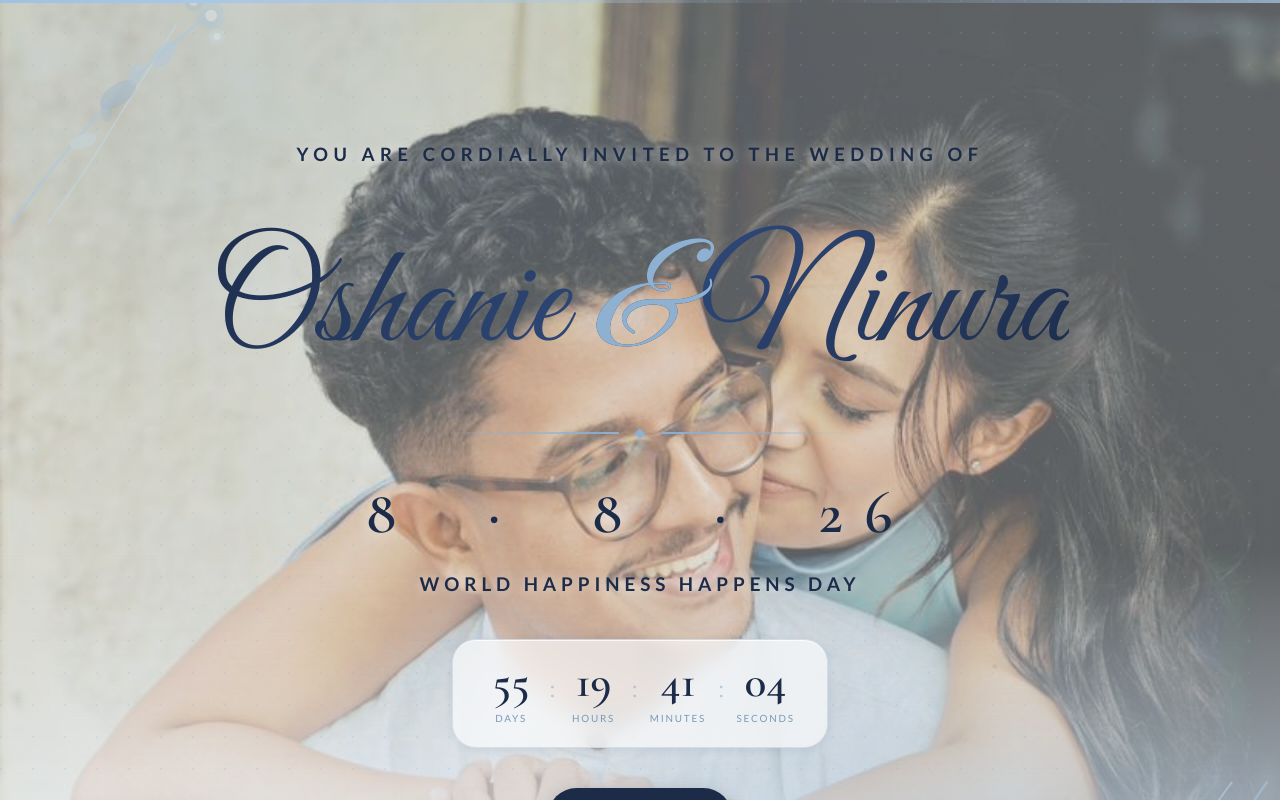
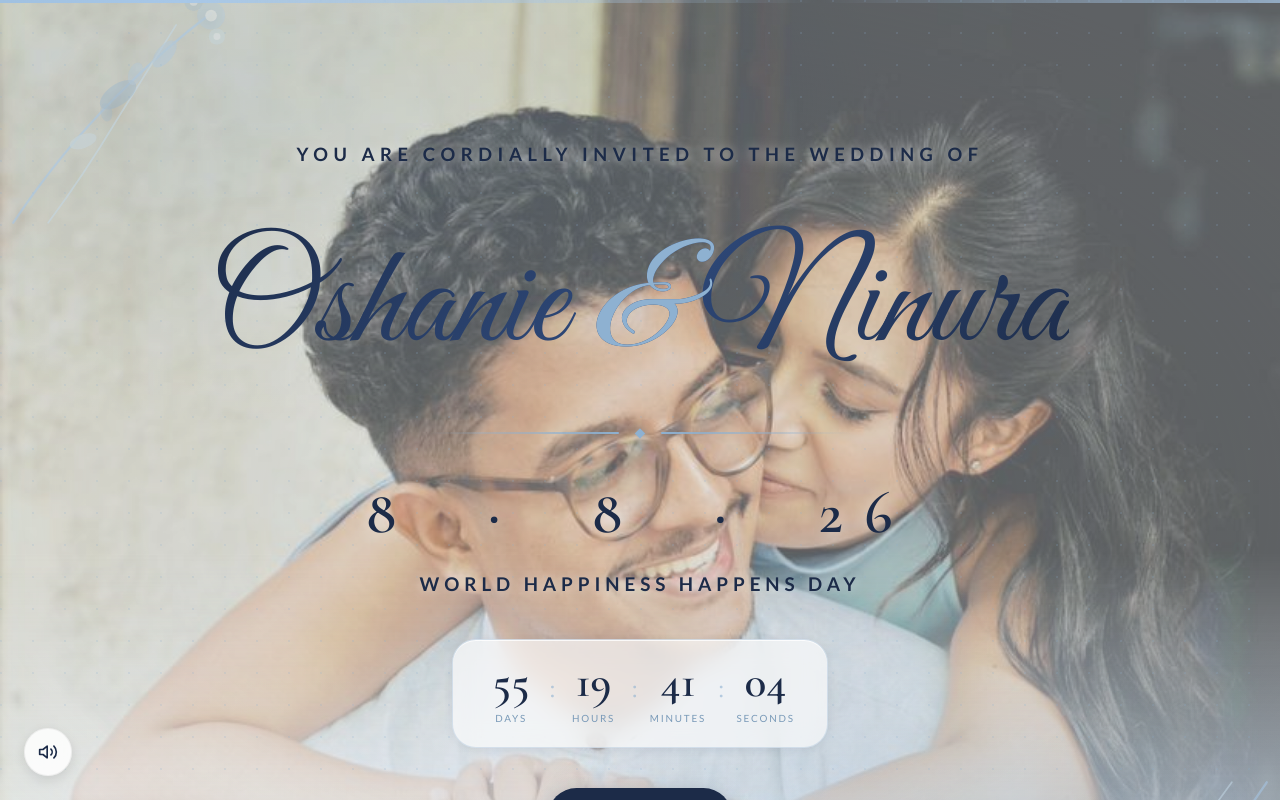
Before and after one commit to MrBtc04/oshie-nunura-wedding, a website: page public/index.html in a window 1280 px wide. Both pictures are taken after a click on the button "SKIP →". Shown: the top 800 px of the page. Drawn offline with nearby package versions, Linux system fonts and the light colour scheme.

Commit message:
feat: Add background music and toggle button

```diff
--- a/public/app.js
+++ b/public/app.js
@@ -39,6 +39,9 @@
     if (opened || leaving) return;
     opened = true;
 
+    // Start background music as soon as they interact
+    if (typeof window.playBackgroundMusic === 'function') window.playBackgroundMusic();
+
     // Fade the CTA button out
     cta?.classList.remove('is-visible');
     cta?.classList.add('is-fading');
@@ -69,6 +72,9 @@
   function enterSite() {
     if (leaving) return;
     leaving = true;
+
+    // Start background music (in case they skipped)
+    if (typeof window.playBackgroundMusic === 'function') window.playBackgroundMusic();
 
     // Slide the overlay up (defined in CSS as overlay-leave keyframe)
     overlay?.classList.add('is-leaving');
@@ -432,3 +438,39 @@
     }
   });
 })();
+
+// ─── Background Music ────────────────────────────────────────────────────────
+(function initMusic() {
+  const bgMusic = document.getElementById('bg-music');
+  const toggleBtn = document.getElementById('music-toggle');
+  if (!bgMusic || !toggleBtn) return;
+
+  const iconOn = toggleBtn.querySelector('.icon-sound-on');
+  const iconOff = toggleBtn.querySelector('.icon-sound-off');
+
+  bgMusic.volume = 0.5; // Soften the volume slightly
+
+  function toggleMusic() {
+    if (bgMusic.paused) {
+      bgMusic.play().catch(e => console.log('Playback prevented:', e));
+      iconOn.style.display = 'block';
+      iconOff.style.display = 'none';
+    } else {
+      bgMusic.pause();
+      iconOn.style.display = 'none';
+      iconOff.style.display = 'block';
+    }
+  }
+
+  toggleBtn.addEventListener('click', toggleMusic);
+
+  // Expose function so envelope logic can trigger playback
+  window.playBackgroundMusic = function() {
+    toggleBtn.hidden = false;
+    if (bgMusic.paused) {
+      bgMusic.play().catch(e => console.log('Playback prevented:', e));
+      iconOn.style.display = 'block';
+      iconOff.style.display = 'none';
+    }
+  };
+})();
--- a/public/index.html
+++ b/public/index.html
@@ -17,6 +17,23 @@
   <link rel="stylesheet" href="styles.css" />
 </head>
 <body>
+  <!-- Background Music -->
+  <audio id="bg-music" loop preload="auto">
+    <source src="music/Beauty%20and%20the%20Beast%20(From%20Beauty%20and%20the%20Beast)%20%5BInstrumental%20Philharmonic%20Orchestra%20Version%5D.mp3" type="audio/mpeg">
+  </audio>
+
+  <!-- Music Toggle Button (appears after envelope is opened) -->
+  <button id="music-toggle" class="music-toggle" aria-label="Toggle music" hidden>
+    <svg class="icon-sound-on" viewBox="0 0 24 24" fill="none" stroke="currentColor" stroke-width="2" stroke-linecap="round" stroke-linejoin="round">
+      <polygon points="11 5 6 9 2 9 2 15 6 15 11 19 11 5"></polygon>
+      <path d="M19.07 4.93a10 10 0 0 1 0 14.14M15.54 8.46a5 5 0 0 1 0 7.07"></path>
+    </svg>
+    <svg class="icon-sound-off" viewBox="0 0 24 24" fill="none" stroke="currentColor" stroke-width="2" stroke-linecap="round" stroke-linejoin="round" style="display: none;">
+      <polygon points="11 5 6 9 2 9 2 15 6 15 11 19 11 5"></polygon>
+      <line x1="23" y1="9" x2="17" y2="15"></line>
+      <line x1="17" y1="9" x2="23" y2="15"></line>
+    </svg>
+  </button>
 
   <!-- ══════════════════════════════════════════ ENVELOPE INTRO OVERLAY -->
   <div id="env-overlay" class="env-overlay" role="dialog" aria-modal="true" aria-label="Wedding invitation from Oshanie and Ninura">
--- a/public/styles.css
+++ b/public/styles.css
@@ -1550,3 +1550,35 @@ input, textarea, button, select { font-family: inherit; font-size: inherit; }
   .env-card-names { font-size: 2rem; }
   .env-cta { padding: 11px 22px; font-size: 0.68rem; }
 }
+
+/* ─── Music Toggle Button ─────────────────────────────────────────────────── */
+.music-toggle {
+  position: fixed;
+  bottom: 24px;
+  left: 24px;
+  z-index: 999;
+  width: 48px;
+  height: 48px;
+  border-radius: 50%;
+  background: rgba(255, 255, 255, 0.85);
+  backdrop-filter: blur(8px);
+  -webkit-backdrop-filter: blur(8px);
+  border: 1px solid rgba(0, 0, 0, 0.05);
+  box-shadow: 0 4px 12px rgba(0, 0, 0, 0.1);
+  display: flex;
+  align-items: center;
+  justify-content: center;
+  color: var(--midnight-blue);
+  cursor: pointer;
+  transition: transform 0.2s ease, opacity 0.4s ease;
+}
+.music-toggle:hover {
+  transform: scale(1.05);
+}
+.music-toggle:active {
+  transform: scale(0.95);
+}
+.music-toggle svg {
+  width: 20px;
+  height: 20px;
+}
```
Also changed, not shown: 1 other file.
